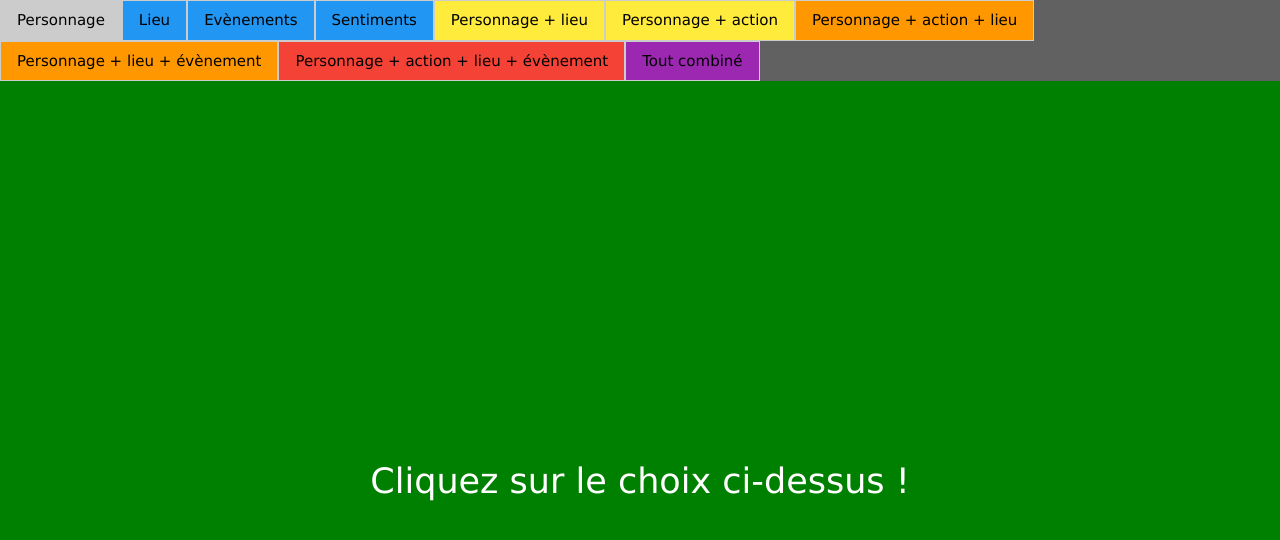
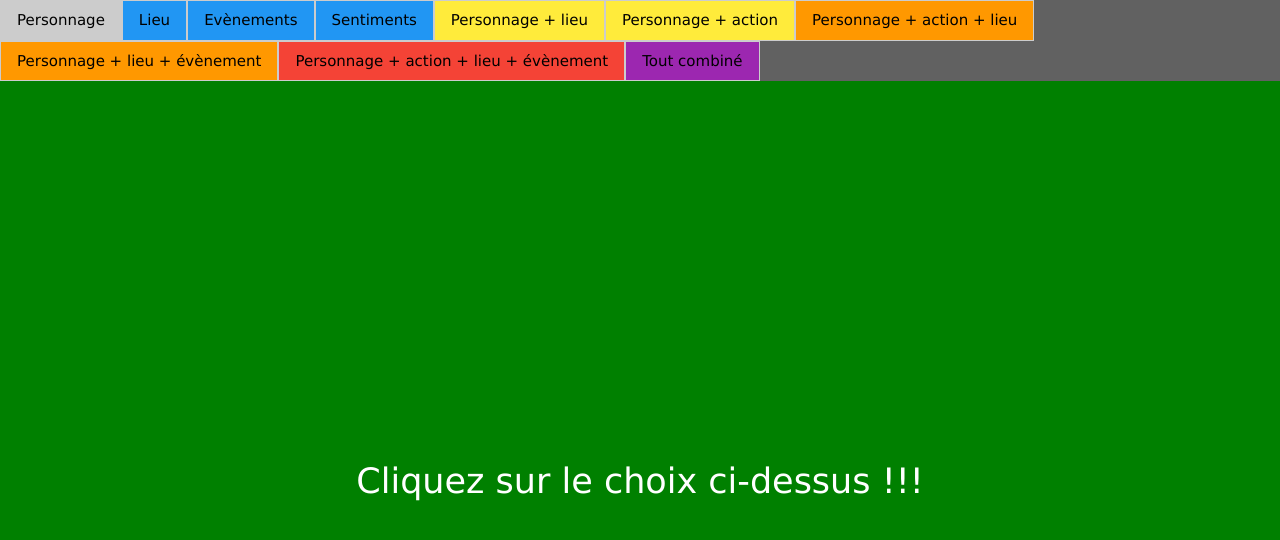
Before and after one commit to RomainUytterhaegen/Al-a-ctivit-, a plain HTML site: page index.html in a window 1280 px wide. Drawn offline with Linux system fonts and the light colour scheme.

Commit message:
Update index.html

```diff
--- a/index.html
+++ b/index.html
@@ -35,6 +35,6 @@
     </div>
   </header>
   <body>
-    <p id="result">Cliquez sur le choix ci-dessus !</p>
+    <p id="result">Cliquez sur le choix ci-dessus !!!</p>
   </body>
 </html>
```
